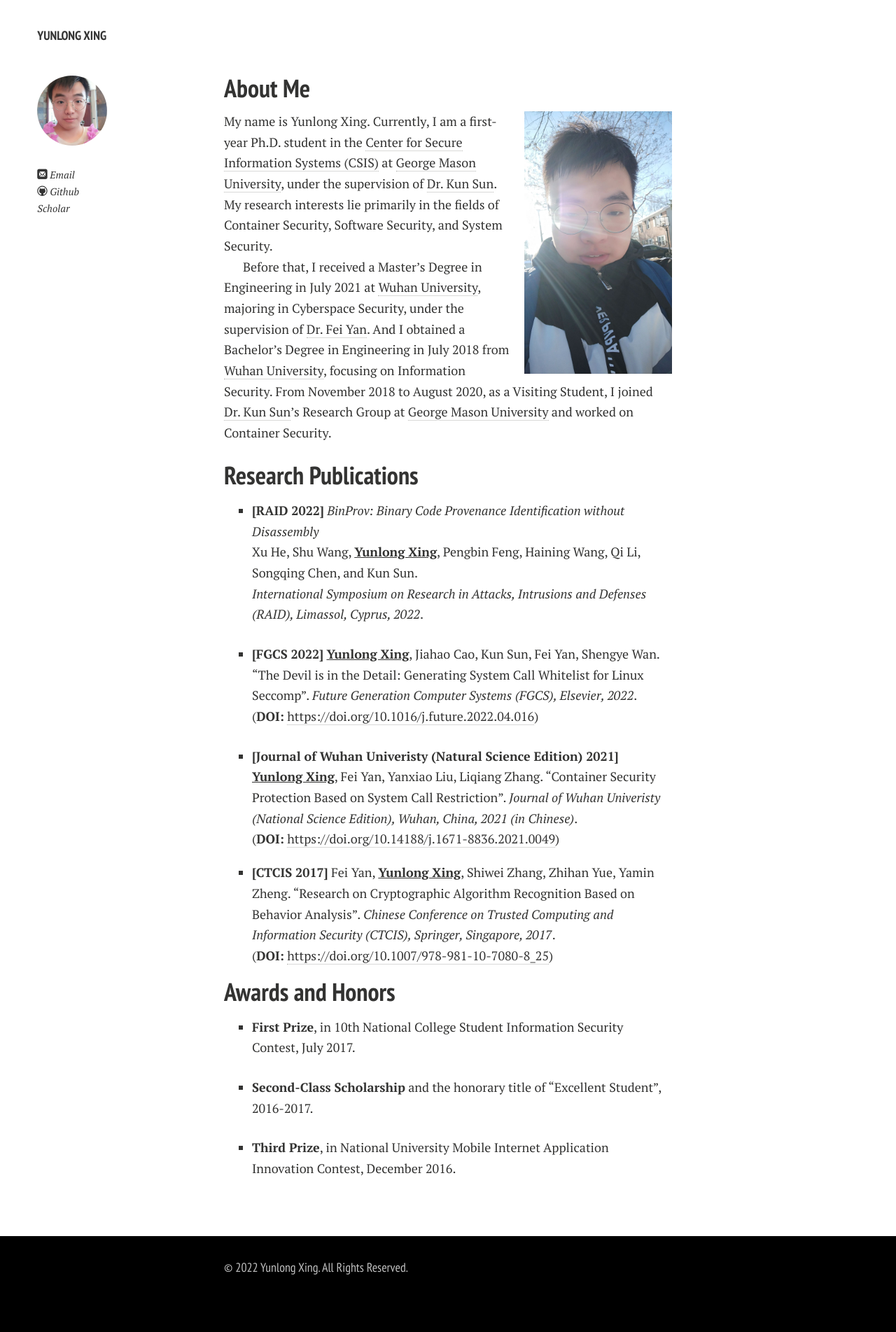
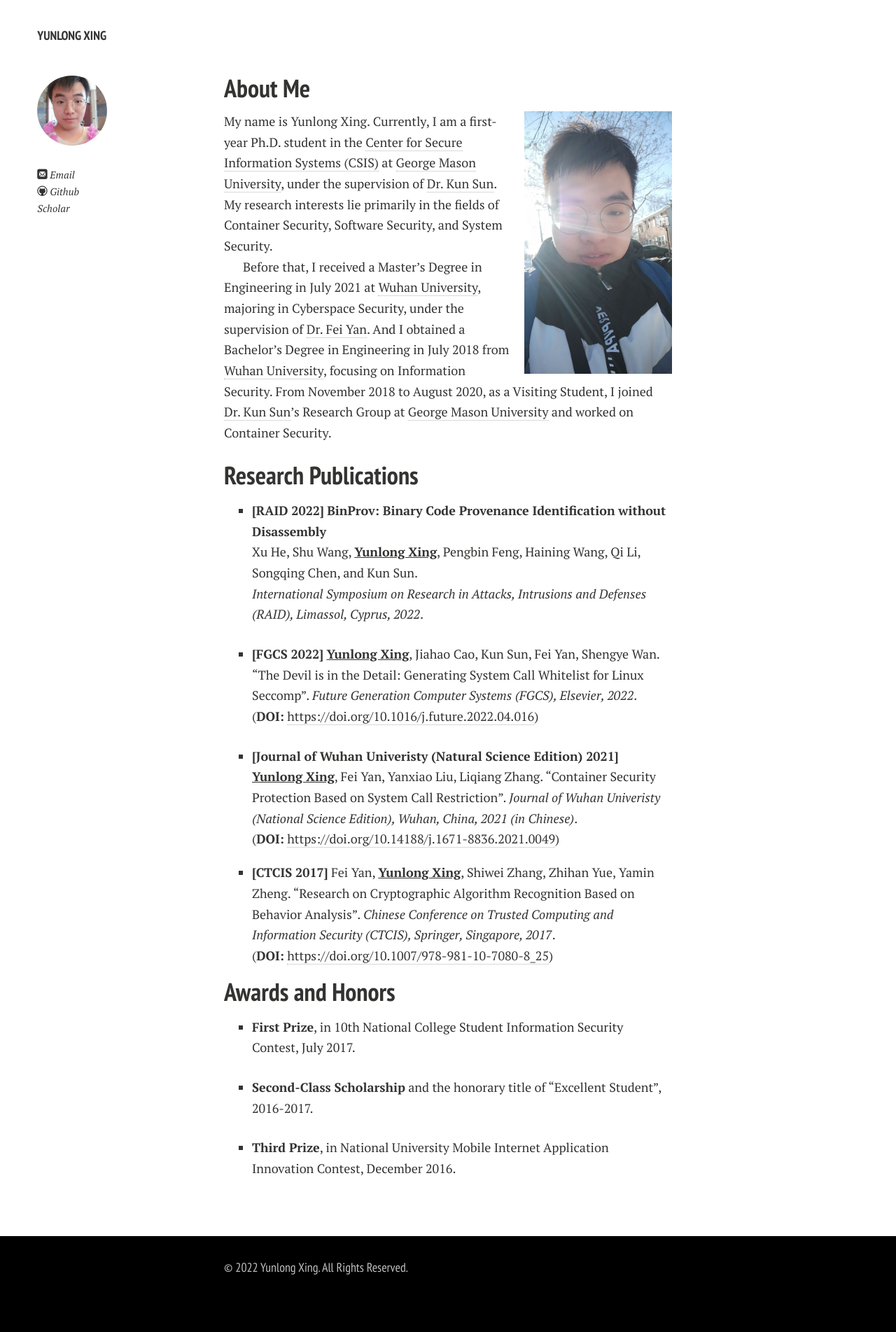
Before and after one commit to YunlongXing/HomePage, a Jekyll site: the page built from docs/index.md, in a window 1280 px wide. Shown: the whole page at 70% size. Built offline with Jekyll 4.4.1, drawn with Linux system fonts in a browser that asks for light colours; nearby versions of some CDN libraries; a style sheet for code colours, icons or effects is not loaded; our own code applies the rules of GitHub Pages for plain Markdown files.

```diff
--- a/docs/index.md
+++ b/docs/index.md
@@ -17,7 +17,7 @@ Before that, I received a Master's Degree in Engineering in July 2021 at [Wuhan
 
 ## Research Publications
 
-* **[RAID 2022]** *BinProv: Binary Code Provenance Identification without Disassembly*
+* **[RAID 2022]** **BinProv: Binary Code Provenance Identification without Disassembly**
 Xu He, Shu Wang, **<u>Yunlong Xing</u>**, Pengbin Feng, Haining Wang, Qi Li, Songqing Chen, and Kun Sun.
 *International Symposium on Research in Attacks, Intrusions and Defenses (RAID), Limassol, Cyprus, 2022*.
 
```
